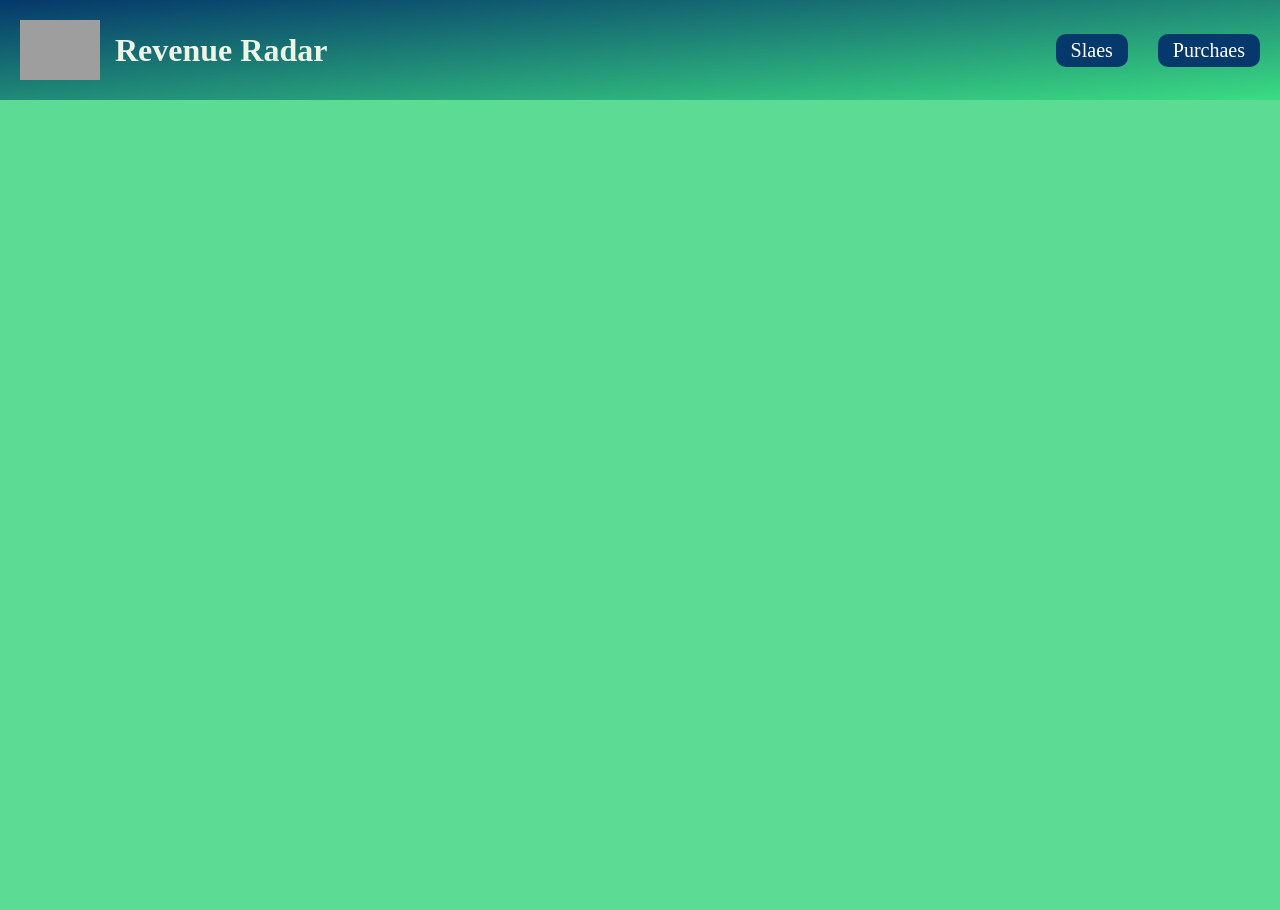
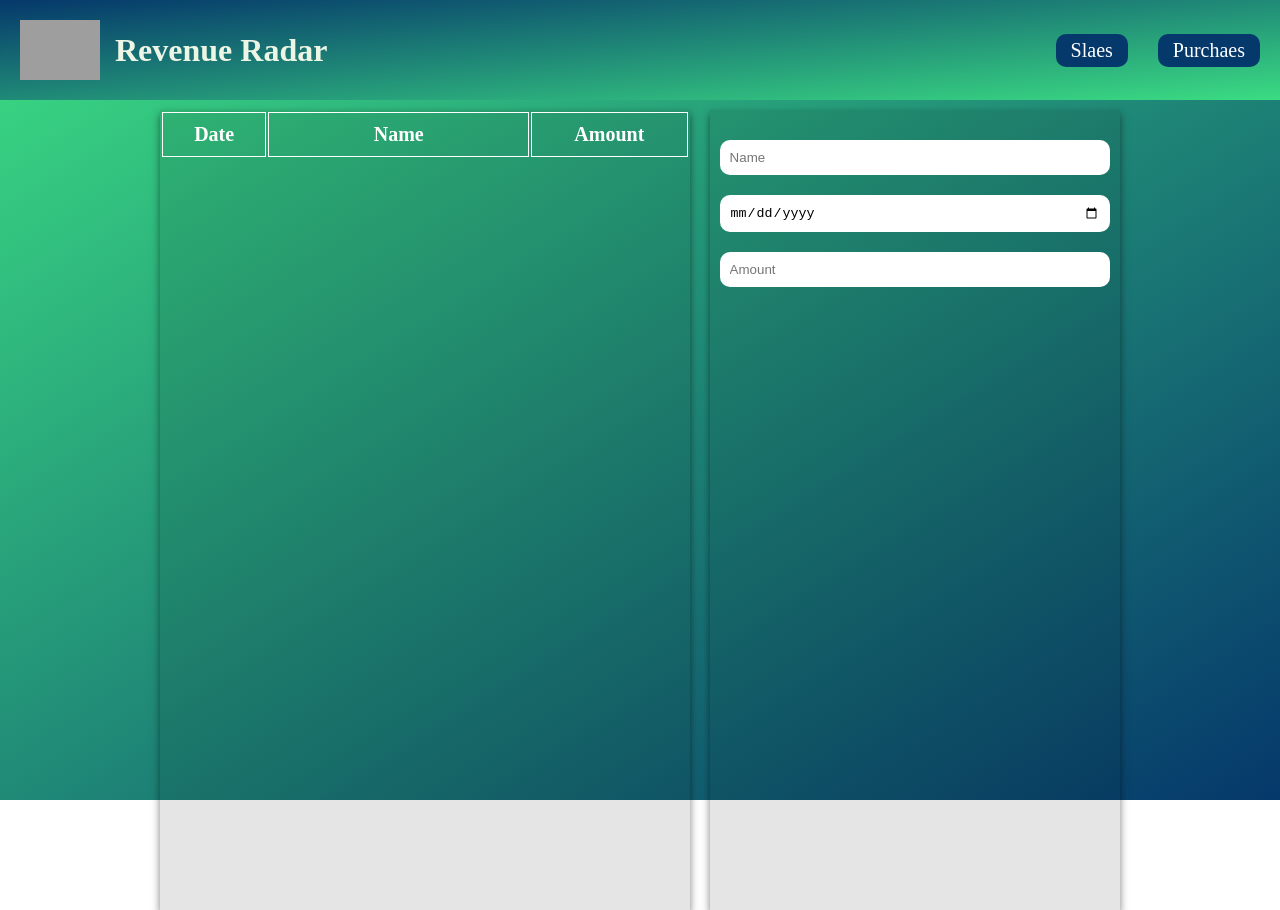
Before and after one commit to AlbarKhan/RevenueRadar-React-, a React (Create React App) app: page / in a window 1280 px wide. Before the commit the page ends 800 px from the top, so only its background shows below. Built offline with nearby package versions, Linux system fonts and the light colour scheme; grey boxes are pictures that could not be loaded.

Commit message:
layout  done

```diff
--- a/src/App.js
+++ b/src/App.js
@@ -4,6 +4,7 @@ export default function App() {
   return (
     <div className="App">
       <Header />
+      <Body />
     </div>
   );
 }
@@ -17,7 +18,7 @@ function Header() {
           <img
             className="logo-img"
             src="https://cdn.dribbble.com/users/2407143/screenshots/10717420/media/60aab191ea1165e667a9f2edd6375105.png"
-            // style={{ width: "80px", borderRadius: "20px" }}
+            alt="logo"
           ></img>
           Revenue Radar
         </span>
@@ -37,3 +38,44 @@ function Header() {
     </header>
   );
 }
+
+function Body() {
+  return (
+    <div className="main-wrapper">
+      <div className="main-content">
+        <div className="list">
+          <Table />
+        </div>
+        <div className="inputForm">
+          <Form />
+        </div>
+      </div>
+    </div>
+  );
+}
+
+function Form() {
+  return (
+    <form className="form">
+      <div>
+        <input className="name" placeholder="Name"></input>
+        <input type="date" className="name" placeholder="Name"></input>
+        <input type="number" className="name" placeholder="Amount "></input>
+      </div>
+    </form>
+  );
+}
+
+function Table() {
+  return (
+    <table className="table">
+      <thead>
+        <tr>
+          <th className="date-column">Date</th>
+          <th className="name-column">Name</th>
+          <th className="amount-column">Amount</th>
+        </tr>
+      </thead>
+    </table>
+  );
+}
--- a/src/index.css
+++ b/src/index.css
@@ -8,15 +8,16 @@
   --secondary: #05386b;
 }
 body {
-  background-color: var(--primary);
 }
 
-.app {
+.App {
   position: relative;
+  height: 100vh;
+  background-image: linear-gradient(to top left, #05386b, #3bdc83);
 }
 
 .header {
-  position: fixed;
+  /* position: fixed; */
   width: 100%;
   padding: 20px;
   color: var(--secondary);
@@ -65,6 +66,64 @@ body {
   display: none;
 }
 
+.main-wrapper {
+  height: 100%;
+  display: flex;
+  justify-content: center;
+  margin-top: 10px;
+}
+.main-content {
+  display: flex;
+  justify-content: center;
+  gap: 20px;
+  /* align-items: center; */
+  /* border: 1px solid; */
+  width: 75%;
+}
+
+.main-content .list {
+  width: 65%;
+  box-shadow: 0 4px 8px 0 rgba(0, 0, 0, 0.5);
+  background-color: rgba(0, 0, 0, 0.1);
+}
+
+.main-content .inputForm {
+  width: 50%;
+  box-shadow: 0 4px 8px 0 rgba(0, 0, 0, 0.5);
+  background-color: rgba(0, 0, 0, 0.1);
+  padding: 10px;
+}
+.main-content .inputForm .form {
+  /* border: 1px solid; */
+}
+.main-content .inputForm .form input {
+  width: 100%;
+  border: none;
+  padding: 10px;
+  border-radius: 10px;
+  margin-top: 20px;
+}
+.table {
+  /* border: 1px solid; */
+  width: 100%;
+  /* background-color: var(--secondary); */
+  color: white;
+}
+
+.table th {
+  font-size: 20px;
+  padding: 10px 5px;
+  border: 1px solid;
+  /* width: 33.3%; */
+}
+.table .date-column {
+  width: 20%;
+}
+.table .name-column {
+  width: 50%;
+}
+.table .amount-column {
+}
 @media (max-width: 486px) {
   .header {
     padding: 5px;
@@ -108,4 +167,17 @@ body {
     padding: 10px;
     border-radius: 5px;
   }
+
+  .main-content {
+    flex-direction: column-reverse;
+    justify-content: start;
+    width: 95%;
+  }
+  .main-content .list {
+    width: 100%;
+  }
+
+  .main-content .inputForm {
+    width: 100%;
+  }
 }
```
